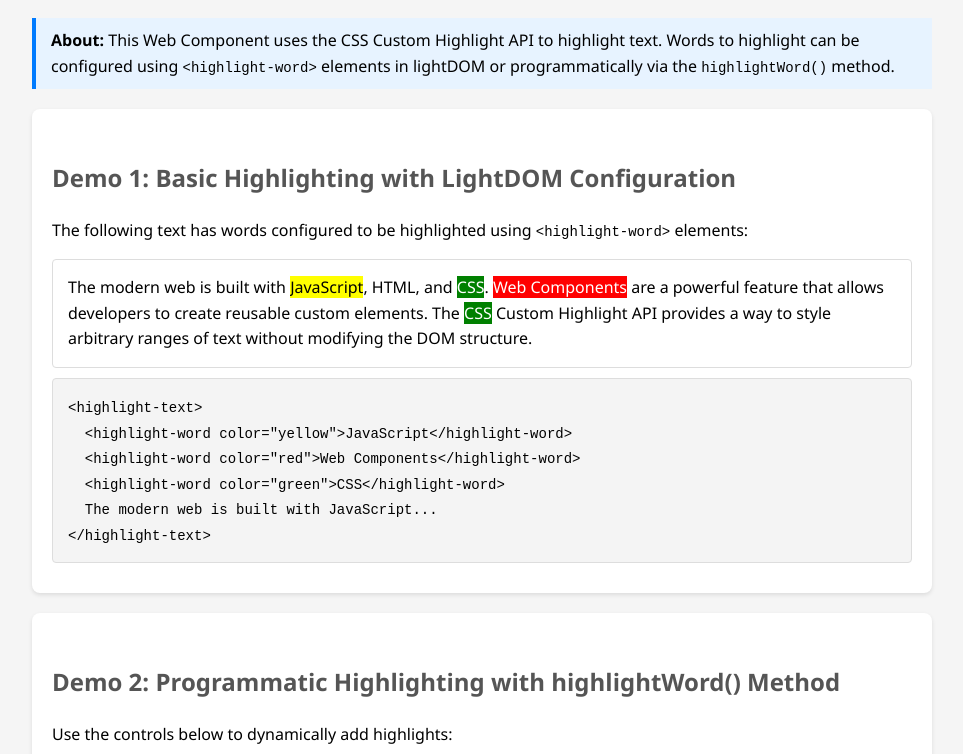
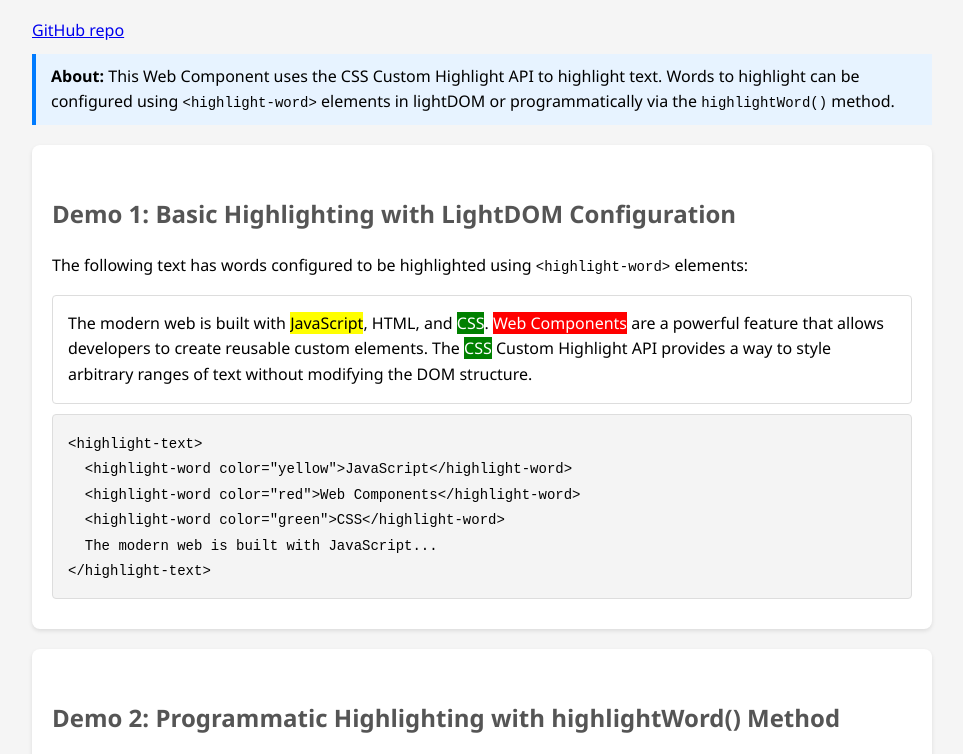
Before and after one commit to highlight-text/highlight-text.github.io, a plain HTML site: page index.html in a window 1280 px wide. Shown: the part 109-863 px from the top of the page, without its empty margins (158-1121 px from the left). Drawn offline with Linux system fonts and the light colour scheme.

Commit message:
Add link to GitHub repository in index.html
Added link to GH repo

```diff
--- a/index.html
+++ b/index.html
@@ -103,6 +103,8 @@
 </head>
 <body>
   <h1>&lt;highlight-text&gt; Web Component Demo</h1>
+
+  <a href="https://github.com/highlight-text/highlight-text.github.io">GitHub repo</a>
 
   <div class="info">
     <strong>About:</strong> This Web Component uses the CSS Custom Highlight API to highlight text.
```
